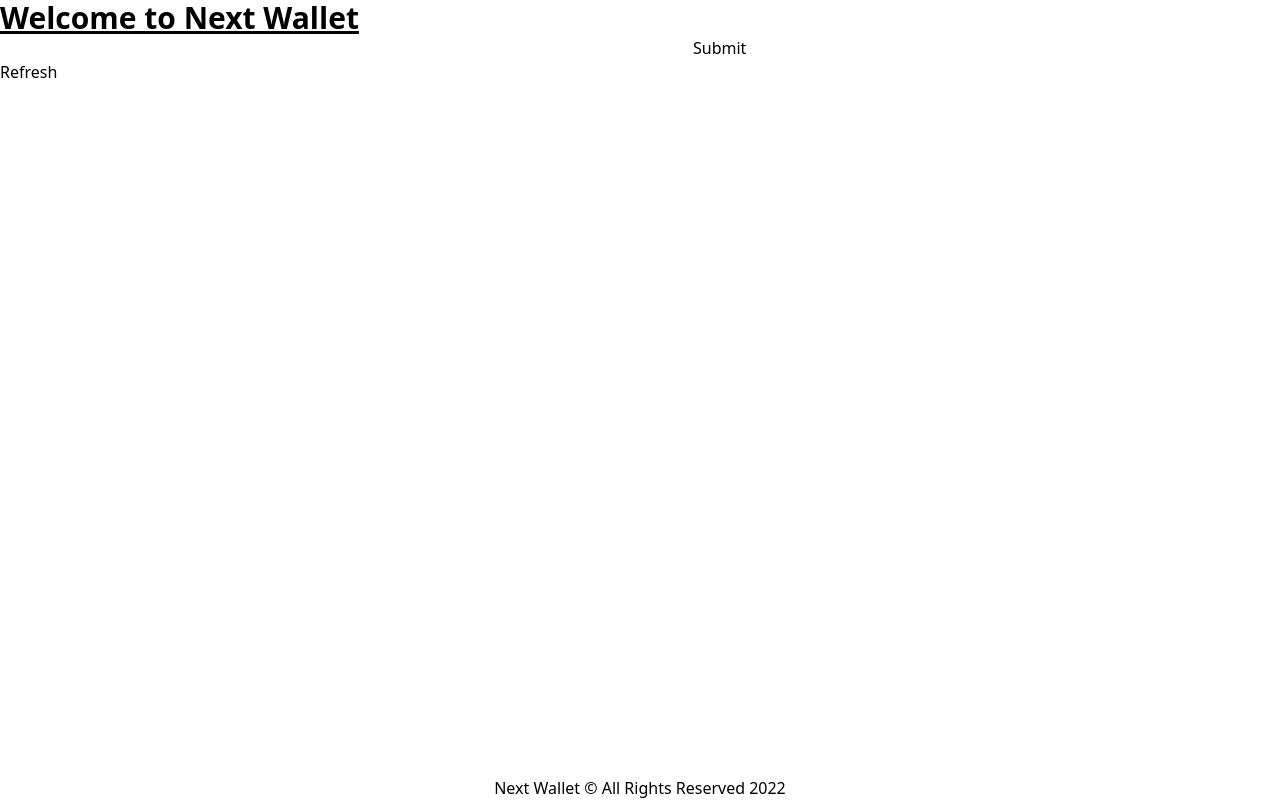
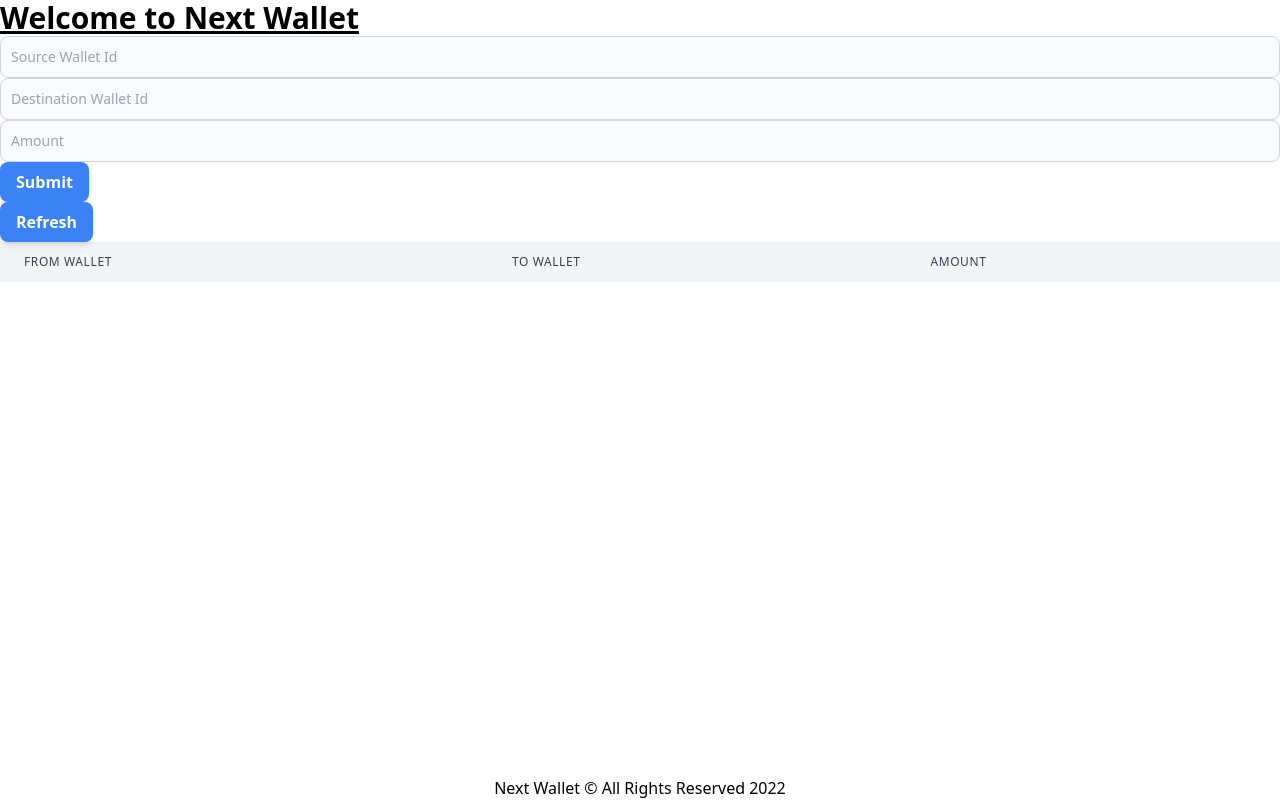
Before and after one commit to MehranMirkhan/next-wallet, a Next.js app: page / in a window 1280 px wide. Built offline with nearby package versions, Linux system fonts and the light colour scheme; a web font is replaced by a local one.

Commit message:
improve ui

```diff
--- /dev/null
+++ b/components/Table.tsx
@@ -0,0 +1,41 @@
+export function Table({
+  columns,
+  data,
+}: {
+  columns: { title: string; key: string }[];
+  data: { [key: string]: any }[];
+}) {
+  return (
+    <table className="min-w-full divide-y divide-gray-200 table-fixed dark:divide-gray-700">
+      <thead className="bg-gray-100 dark:bg-gray-700">
+        <tr>
+          {columns.map((c) => (
+            <th
+              key={c.key}
+              scope="col"
+              className="py-3 px-6 text-xs font-medium tracking-wider text-left text-gray-700 uppercase dark:text-gray-400"
+            >
+              {c.title}
+            </th>
+          ))}
+        </tr>
+      </thead>
+      <tbody className="bg-white divide-y divide-gray-200 dark:bg-gray-800 dark:divide-gray-700">
+        {data.map((d, idx) => (
+          <tr key={idx} className="hover:bg-gray-100 dark:hover:bg-gray-700">
+            {columns.map((c) => (
+              <td
+                key={c.key}
+                className="py-4 px-6 text-sm font-medium text-gray-900 whitespace-nowrap dark:text-white"
+              >
+                {d[c.key]}
+              </td>
+            ))}
+          </tr>
+        ))}
+      </tbody>
+    </table>
+  );
+}
+
+export default Table;
--- a/pages/index.tsx
+++ b/pages/index.tsx
@@ -1,12 +1,14 @@
+import { useCallback, useReducer, useState } from "react";
+import { Transaction } from "@prisma/client";
 import Head from "next/head";
 import axios from "axios";
-import { Transaction } from "@prisma/client";
-import { useCallback, useReducer, useState } from "react";
+
+import Table from "components/Table";
 
 export default function Home() {
   const { transactions, onGetTransactions } = useTransaction();
   return (
-    <div className="relative h-screen">
+    <div className="container relative h-screen">
       <Head>
         <title>Next Wallet</title>
       </Head>
@@ -14,12 +16,17 @@ export default function Home() {
       <main>
         <h1 className="text-3xl font-bold underline">Welcome to Next Wallet</h1>
         <TransactionForm />
-        <button onClick={onGetTransactions}>Refresh</button>
-        <ul>
-          {transactions?.map((t) => (
-            <p key={t.id}>{JSON.stringify(t)}</p>
-          ))}
-        </ul>
+        <button className="btn" onClick={onGetTransactions}>
+          Refresh
+        </button>
+        <Table
+          columns={[
+            { title: "From Wallet", key: "fromWalletId" },
+            { title: "To Wallet", key: "toWalletId" },
+            { title: "Amount", key: "amount" },
+          ]}
+          data={transactions}
+        />
       </main>
 
       <footer className="absolute bottom-0 w-full text-center">
@@ -42,10 +49,30 @@ function TransactionForm() {
 
   return (
     <form onSubmit={onSubmit}>
-      <input type="text" name="fromWalletId" onChange={setFormData} />
-      <input type="text" name="toWalletId" onChange={setFormData} />
-      <input type="text" name="amount" onChange={setFormData} />
-      <button type="submit">Submit</button>
+      <input
+        className="input"
+        type="text"
+        name="fromWalletId"
+        placeholder="Source Wallet Id"
+        onChange={setFormData}
+      />
+      <input
+        className="input"
+        type="text"
+        name="toWalletId"
+        placeholder="Destination Wallet Id"
+        onChange={setFormData}
+      />
+      <input
+        className="input"
+        type="text"
+        name="amount"
+        placeholder="Amount"
+        onChange={setFormData}
+      />
+      <button className="btn" type="submit">
+        Submit
+      </button>
     </form>
   );
 }
--- a/styles/globals.css
+++ b/styles/globals.css
@@ -1,3 +1,12 @@
 @tailwind base;
 @tailwind components;
 @tailwind utilities;
+
+@layer components {
+  .btn {
+    @apply py-2 px-4 bg-blue-500 text-white font-semibold rounded-lg shadow-md hover:bg-blue-700 focus:outline-none focus:ring-2 focus:ring-blue-400 focus:ring-opacity-75;
+  }
+  .input {
+    @apply bg-gray-50 border border-gray-300 text-gray-900 text-sm rounded-lg focus:ring-blue-500 focus:border-blue-500 block w-full p-2.5 dark:bg-gray-700 dark:border-gray-600 dark:placeholder-gray-400 dark:text-white dark:focus:ring-blue-500 dark:focus:border-blue-500
+  }
+}
--- a/tailwind.config.js
+++ b/tailwind.config.js
@@ -3,7 +3,7 @@
 const defaultTheme = require("tailwindcss/defaultTheme");
 
 module.exports = {
-  content: ["./pages/**/*.{ts,tsx}", "./public/**/*.html"],
+  content: ["./pages/**/*.{ts,tsx}", "./components/**/*.{ts,tsx}", "./public/**/*.html"],
   theme: {
     extend: {
       fontFamily: {
```
